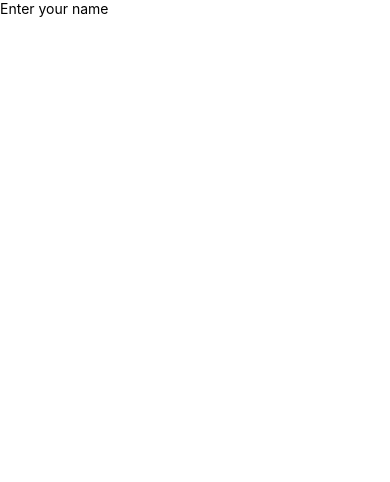
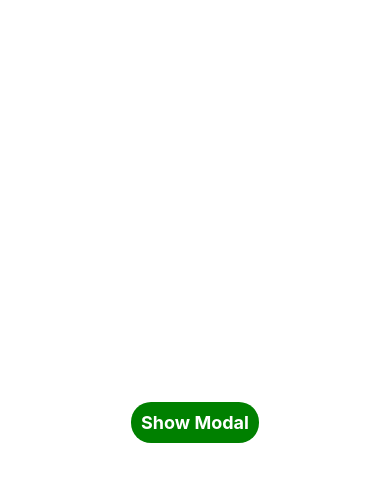
Before and after one commit to AlAminKabbo/React_Native, a React Native app in the folder Test_Project/: screen / in a window 390 px wide. Shown: the top 482 px of the page. Built offline with nearby package versions, Linux system fonts and the light colour scheme.

Commit message:
Update App.js

```diff
--- a/Test_Project/App.js
+++ b/Test_Project/App.js
@@ -1,18 +1,75 @@
 // /* eslint-disable prettier/prettier */
 import React, {useState} from 'react';
 
-import {View, TextInput} from 'react-native';
+import {View, TouchableOpacity, Text, StyleSheet, Modal} from 'react-native';
 
-function App() {
-  const [Itext, setItext] = useState('');
-  console.log(Itext);
+const App = () => {
+  const [modalVisible, setModalVisible] = useState(false);
   return (
-    <View>
-      <TextInput
-        placeholder="Enter your name"
-        onChangeText={text => setItext(text)}
-      />
+    <View style={styles.center}>
+      <TouchableOpacity onPress={() => setModalVisible(true)}>
+        <Text style={styles.showModal}>Show Modal</Text>
+      </TouchableOpacity>
+      <Modal
+        animationType="slide"
+        visible={modalVisible}
+        onRequestClose={() => {
+          setModalVisible(!modalVisible);
+        }}>
+        <View style={styles.centerView}>
+          <View style={styles.modalBox}>
+            <Text style={styles.textView}>Hello World!!</Text>
+            <TouchableOpacity onPress={() => setModalVisible(!modalVisible)}>
+              <Text style={styles.closeModal}>Close Modal</Text>
+            </TouchableOpacity>
+          </View>
+        </View>
+      </Modal>
     </View>
   );
-}
+};
+
+const styles = StyleSheet.create({
+  center: {
+    justifyContent: 'center',
+    alignItems: 'center',
+    flex: 1,
+    backgroundColor: 'white',
+  },
+  showModal: {
+    backgroundColor: 'green',
+    fontSize: 18,
+    color: 'white',
+    borderRadius: 20,
+    padding: 10,
+    fontWeight: 'bold',
+  },
+  closeModal: {
+    backgroundColor: 'blue',
+    fontSize: 18,
+    color: 'white',
+    borderRadius: 20,
+    padding: 10,
+    fontWeight: 'bold',
+  },
+  modalBox: {
+    margin: 20,
+    backgroundColor: 'white',
+    borderRadius: 20,
+    padding: 35,
+    alignItems: 'center',
+    shadowColor: 'black',
+    elevation: 5,
+  },
+  centerView: {
+    flex: 1,
+    justifyContent: 'center',
+    alignItems: 'center',
+    marginTop: 22,
+  },
+  textView: {
+    fontSize: 22,
+    padding: 5,
+  },
+});
 export default App;
```
